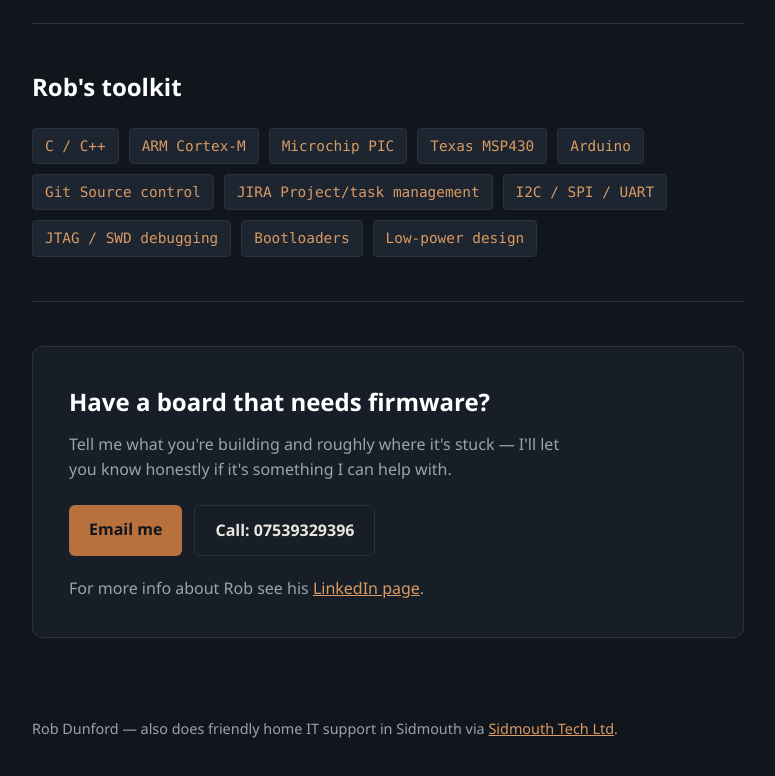
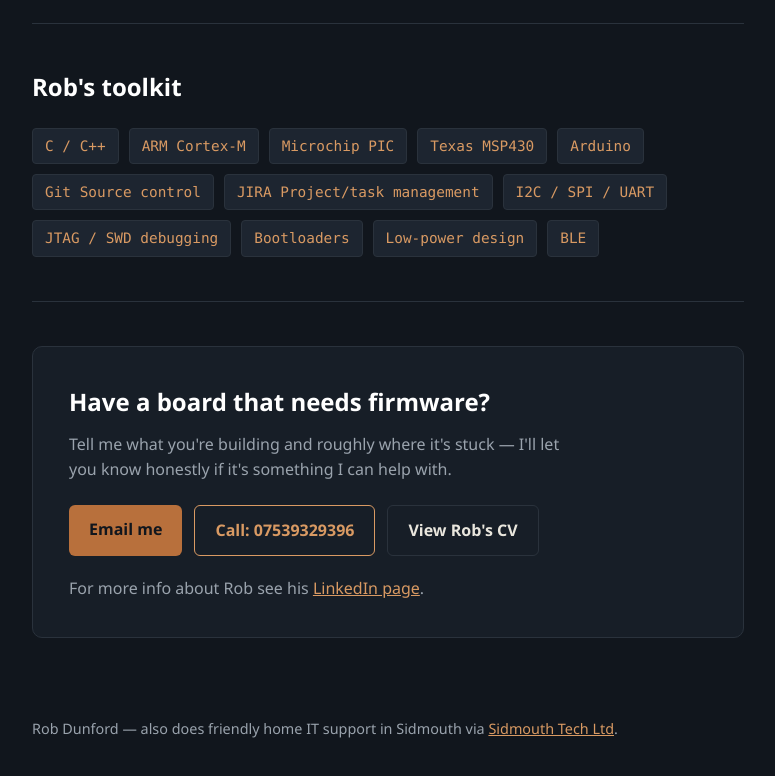
Before and after one commit to sidmouthtech/SidmouthTech, a plain HTML site: page firmware.html in a window 1280 px wide. In both pictures the pointer is over the link "Call: 07539329396". Shown: the part 965-1741 px from the top of the page, without its empty margins (252-1027 px from the left). Drawn offline with Linux system fonts and the light colour scheme.

Commit message:
CV added

```diff
--- a/firmware.html
+++ b/firmware.html
@@ -174,6 +174,10 @@
     color:var(--text);
     border:1px solid var(--rule);
   }
+  .contact-row a.secondary:hover {
+    border-color: var(--copper-light);
+    color: var(--copper-light);
+  }
 
   footer{
     padding:36px 0 60px;
@@ -221,6 +225,7 @@
         <span>JTAG / SWD debugging</span>
         <span>Bootloaders</span>
         <span>Low-power design</span>
+        <span>BLE</span>
       </div>
     </section>
 
@@ -231,6 +236,7 @@
         <div class="contact-row">
           <a href="mailto:SidmouthTech@gmail.com">Email me</a>
           <a class="secondary" href="tel:07539329396">Call: 07539329396</a>
+          <a class="secondary" href="Rob-Dunford-CV.pdf" download="Rob-Dunford-CV.pdf" target="_blank" rel="noopener">View Rob's CV</a>
         </div>
         <p style="margin-top:20px;margin-bottom:0;">For more info about Rob see his <a href="https://www.linkedin.com/in/rjdunford/" target="_blank" rel="noopener">LinkedIn page</a>.</p>
       </div>
```
Also changed, not shown: 1 other file.
